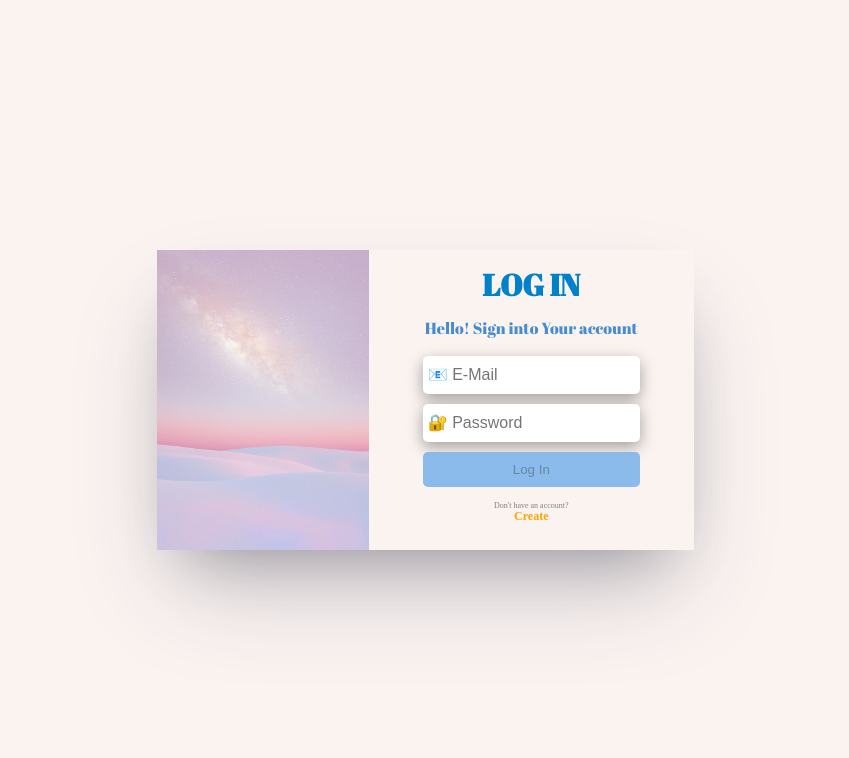
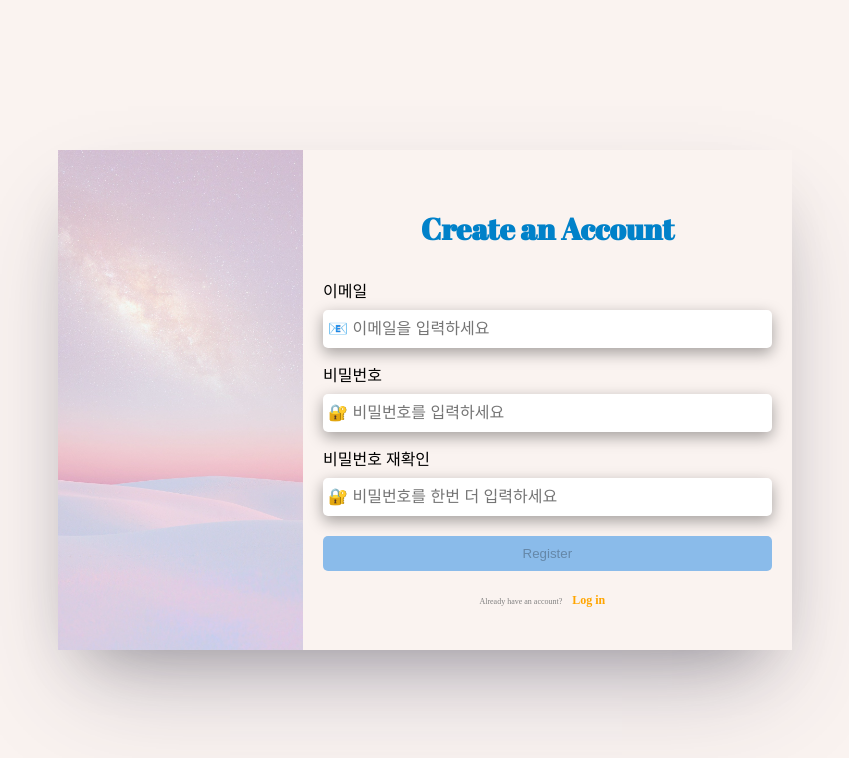
Before and after one commit to yeeSilver/TODO, a React (Create React App) app: page / in a window 1280 px wide. Shown: the top 758 px of the page, without its empty margins (215-1064 px from the left). Built offline with nearby package versions, Linux system fonts and the light colour scheme.

Commit message:
[add] Register page add

```diff
--- a/src/App.tsx
+++ b/src/App.tsx
@@ -3,6 +3,7 @@ import "./assets/fonts/font.css";
 import Create_form from "./components/auth/Create_form";
 import Login_form from "./components/auth/Login_form";
 import Login_page from "./pages/auth/Login_page";
+import Register_page from "./pages/auth/Register_page";
 
 function App() {
   return (
@@ -10,7 +11,8 @@ function App() {
       <Reset />
       {/* <Create_form />
       <Login_form /> */}
-      <Login_page />
+      {/* <Login_page /> */}
+      <Register_page />
     </div>
   );
 }
--- a/src/pages/auth/Login_page.tsx
+++ b/src/pages/auth/Login_page.tsx
@@ -1,5 +1,3 @@
-import { url } from "inspector";
-import React from "react";
 import styled from "styled-components";
 import Login_form from "../../components/auth/Login_form";
 import bgImg from "../../assets/img/pinkBg.jpg";
--- /dev/null
+++ b/src/pages/auth/Register_page.tsx
@@ -0,0 +1,94 @@
+import styled from "styled-components";
+
+import bgImg from "../../assets/img/pinkBg.jpg";
+import Create_form from "../../components/auth/Create_form";
+
+const Container = styled.div`
+  display: flex;
+  align-items: center;
+  justify-content: center;
+  height: 100vh;
+  background-color: #faf3f0;
+`;
+
+const Section = styled.div`
+  display: flex;
+  justify-content: center;
+  align-items: center;
+
+  box-shadow: rgba(50, 50, 93, 0.25) 0px 50px 100px -20px,
+    rgba(0, 0, 0, 0.3) 0px 30px 60px -30px;
+`;
+const CreateCon = styled.div`
+  padding: 20px;
+
+  display: flex;
+  flex-direction: column;
+  margin: 0 auto;
+  width: 100%;
+`;
+const Text = styled.div`
+  display: flex;
+  flex-direction: column;
+  align-items: center;
+  margin-bottom: 20px;
+  font-family: "AbrilFatface";
+  color: #4289cbf8;
+  h2 {
+    padding: 20px;
+    font-size: 30px;
+    font-weight: 600;
+    color: #0081c9;
+  }
+`;
+const Img = styled.div`
+  height: 500px;
+  width: 400px;
+  img {
+    object-fit: cover;
+    height: 100%;
+    width: 100%;
+    opacity: 0.8;
+  }
+`;
+
+export default function Register_page() {
+  return (
+    <div>
+      <Container>
+        <Section>
+          <Img>
+            <img src={bgImg} />
+          </Img>
+          <CreateCon>
+            <Text>
+              <h2>Create an Account</h2>
+            </Text>
+            <Create_form />
+            <div style={{ textAlign: "center", marginTop: "20px" }}>
+              <span
+                style={{
+                  color: "grey",
+                  fontSize: "8px",
+                }}
+              >
+                Already have an account?
+              </span>
+              <span
+                style={{
+                  color: "orange",
+                  fontSize: "12px",
+                  fontWeight: "bolder",
+                  cursor: "pointer",
+                  margin: "10px",
+                }}
+              >
+                Log in
+              </span>
+            </div>
+          </CreateCon>
+        </Section>
+      </Container>
+    </div>
+  );
+}
```
